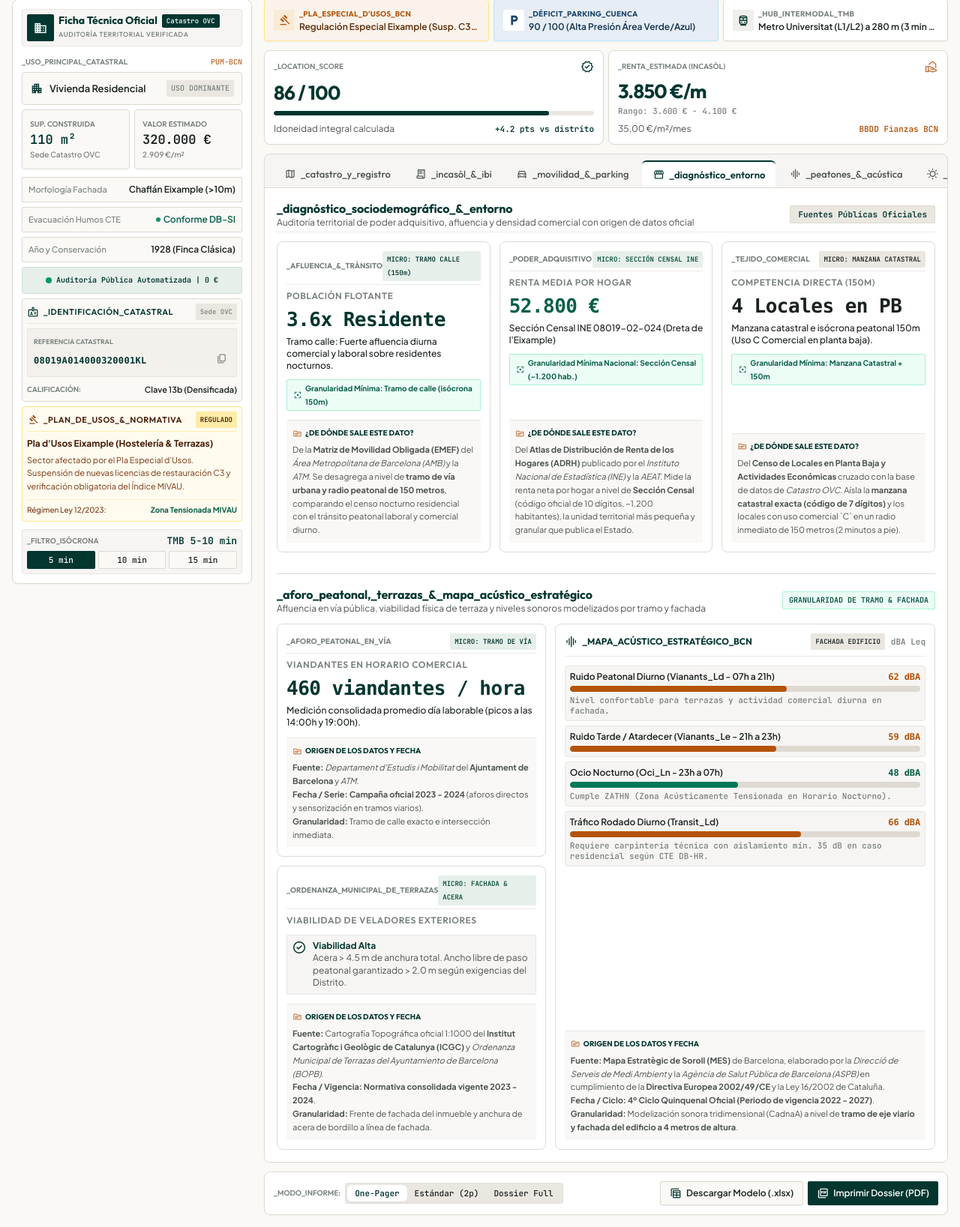
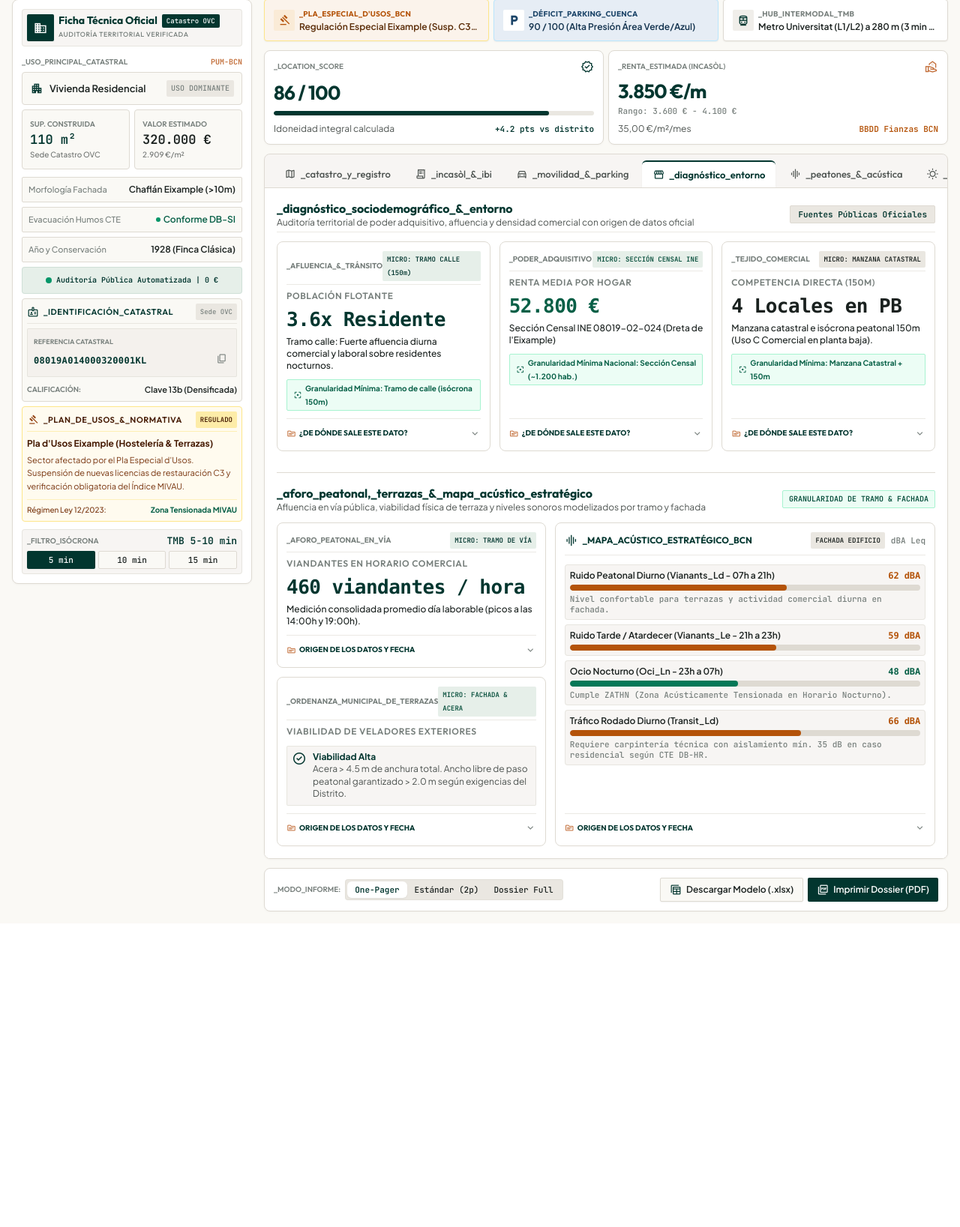
Before and after one commit to friaseus-coder/bcn-location-copilot, a Python web app: template templates/index.html in a window 1280 px wide, after a click that opens the changed part. Shown: the part 81-1718 px from the top of the page at 75% size. After the commit the page ends 1298 px from the top, so only its background shows below. Run offline with Jinja, Linux system fonts and the light colour scheme; the template is opened without the code that fills it, so the values that code supplies are empty; some libraries are stand-ins or nearby versions.

Commit message:
feat: convertir explicaciones de origen de datos en desplegables interactivos compactos

```diff
--- a/templates/index.html
+++ b/templates/index.html
@@ -1172,15 +1172,18 @@
                           <span>Granularidad Mínima: Tramo de calle (isócrona 150m)</span>
                         </div>
                       </div>
-                      <div class="mt-3 pt-2 border-t border-sandstone-border/60 flex flex-col gap-1 bg-stone-surface/30 p-2 rounded">
-                        <span class="text-[10px] font-bold text-primary uppercase font-label-caps flex items-center gap-1">
+                      <details class="group mt-2.5 pt-2 border-t border-sandstone-border/60 cursor-pointer">
+                        <summary class="list-none flex items-center justify-between text-[10px] font-bold text-primary uppercase font-label-caps hover:text-terracotta-accent transition-colors select-none py-0.5">
+                          <span class="flex items-center gap-1">
                             <span class="material-symbols-outlined text-[13px] text-terracotta-accent">source</span>
                             <span>¿De dónde sale este dato?</span>
                           </span>
-                        <p class="text-[11px] text-on-surface-variant leading-relaxed">
+                          <span class="material-symbols-outlined text-[15px] text-outline transition-transform duration-200 group-open:rotate-180">expand_more</span>
+                        </summary>
+                        <div class="mt-1.5 p-2 rounded bg-stone-surface/50 border border-sandstone-border/50 text-[11px] text-on-surface-variant leading-relaxed">
                           De la <strong>Matriz de Movilidad Obligada (EMEF)</strong> del <em>Área Metropolitana de Barcelona (AMB)</em> y la <em>ATM</em>. Se desagrega a nivel de <strong>tramo de vía urbana y radio peatonal de 150 metros</strong>, comparando el censo nocturno residencial con el tránsito peatonal laboral y comercial diurno.
-                        </p>
-                      </div>
+                        </div>
+                      </details>
                     </div>
 
                     <!-- Tarjeta 2: Renta Media Hogar (INE) -->
@@ -1200,15 +1203,18 @@
                           <span>Granularidad Mínima Nacional: Sección Censal (~1.200 hab.)</span>
                         </div>
                       </div>
-                      <div class="mt-3 pt-2 border-t border-sandstone-border/60 flex flex-col gap-1 bg-stone-surface/30 p-2 rounded">
-                        <span class="text-[10px] font-bold text-primary uppercase font-label-caps flex items-center gap-1">
+                      <details class="group mt-2.5 pt-2 border-t border-sandstone-border/60 cursor-pointer">
+                        <summary class="list-none flex items-center justify-between text-[10px] font-bold text-primary uppercase font-label-caps hover:text-terracotta-accent transition-colors select-none py-0.5">
+                          <span class="flex items-center gap-1">
                             <span class="material-symbols-outlined text-[13px] text-terracotta-accent">source</span>
                             <span>¿De dónde sale este dato?</span>
                           </span>
-                        <p class="text-[11px] text-on-surface-variant leading-relaxed">
+                          <span class="material-symbols-outlined text-[15px] text-outline transition-transform duration-200 group-open:rotate-180">expand_more</span>
+                        </summary>
+                        <div class="mt-1.5 p-2 rounded bg-stone-surface/50 border border-sandstone-border/50 text-[11px] text-on-surface-variant leading-relaxed">
                           Del <strong>Atlas de Distribución de Renta de los Hogares (ADRH)</strong> publicado por el <em>Instituto Nacional de Estadística (INE)</em> y la <em>AEAT</em>. Mide la renta neta por hogar a nivel de <strong>Sección Censal</strong> (código oficial de 10 dígitos, ~1.200 habitantes), la unidad territorial más pequeña y granular que publica el Estado.
-                        </p>
-                      </div>
+                        </div>
+                      </details>
                     </div>
 
                     <!-- Tarjeta 3: Competencia Directa (150m) -->
@@ -1228,15 +1234,18 @@
                           <span>Granularidad Mínima: Manzana Catastral + 150m</span>
                         </div>
                       </div>
-                      <div class="mt-3 pt-2 border-t border-sandstone-border/60 flex flex-col gap-1 bg-stone-surface/30 p-2 rounded">
-                        <span class="text-[10px] font-bold text-primary uppercase font-label-caps flex items-center gap-1">
+                      <details class="group mt-2.5 pt-2 border-t border-sandstone-border/60 cursor-pointer">
+                        <summary class="list-none flex items-center justify-between text-[10px] font-bold text-primary uppercase font-label-caps hover:text-terracotta-accent transition-colors select-none py-0.5">
+                          <span class="flex items-center gap-1">
                             <span class="material-symbols-outlined text-[13px] text-terracotta-accent">source</span>
                             <span>¿De dónde sale este dato?</span>
                           </span>
-                        <p class="text-[11px] text-on-surface-variant leading-relaxed">
+                          <span class="material-symbols-outlined text-[15px] text-outline transition-transform duration-200 group-open:rotate-180">expand_more</span>
+                        </summary>
+                        <div class="mt-1.5 p-2 rounded bg-stone-surface/50 border border-sandstone-border/50 text-[11px] text-on-surface-variant leading-relaxed">
                           Del <strong>Censo de Locales en Planta Baja y Actividades Económicas</strong> cruzado con la base de datos de <em>Catastro OVC</em>. Aísla la <strong>manzana catastral exacta (código de 7 dígitos)</strong> y los locales con uso comercial `C` en un radio inmediato de 150 metros (2 minutos a pie).
-                        </p>
-                      </div>
+                        </div>
+                      </details>
                     </div>
 
                   </div>
@@ -1267,19 +1276,22 @@
                             Medición consolidada promedio día laborable (picos a las 14:00h y 19:00h).
                           </span>
                         </div>
-                        <div class="mt-3 pt-2 border-t border-sandstone-border/60 flex flex-col gap-1 bg-stone-surface/30 p-2 rounded">
-                          <span class="text-[10px] font-bold text-primary uppercase font-label-caps flex items-center gap-1">
+                        <details class="group mt-2.5 pt-2 border-t border-sandstone-border/60 cursor-pointer">
+                          <summary class="list-none flex items-center justify-between text-[10px] font-bold text-primary uppercase font-label-caps hover:text-terracotta-accent transition-colors select-none py-0.5">
+                            <span class="flex items-center gap-1">
                               <span class="material-symbols-outlined text-[13px] text-terracotta-accent">source</span>
                               <span>Origen de los datos y fecha</span>
                             </span>
-                          <p class="text-[11px] text-on-surface-variant leading-relaxed">
+                            <span class="material-symbols-outlined text-[15px] text-outline transition-transform duration-200 group-open:rotate-180">expand_more</span>
+                          </summary>
+                          <div class="mt-1.5 p-2 rounded bg-stone-surface/50 border border-sandstone-border/50 text-[11px] text-on-surface-variant leading-relaxed">
                             <strong>Fuente:</strong> <em>Departament d'Estudis i Mobilitat</em> del <strong>Ajuntament de Barcelona</strong> y <em>ATM</em>.
                             <br>
                             <strong>Fecha / Serie:</strong> <strong>Campaña oficial 2023 - 2024</strong> (aforos directos y sensorización en tramos viarios).
                             <br>
                             <strong>Granularidad:</strong> Tramo de calle exacto e intersección inmediata.
-                          </p>
-                        </div>
+                          </div>
+                        </details>
                       </div>
 
                       <!-- Ordenanza Municipal de Terrazas -->
@@ -1300,19 +1312,22 @@
                             </div>
                           </div>
                         </div>
-                        <div class="mt-3 pt-2 border-t border-sandstone-border/60 flex flex-col gap-1 bg-stone-surface/30 p-2 rounded">
-                          <span class="text-[10px] font-bold text-primary uppercase font-label-caps flex items-center gap-1">
+                        <details class="group mt-2.5 pt-2 border-t border-sandstone-border/60 cursor-pointer">
+                          <summary class="list-none flex items-center justify-between text-[10px] font-bold text-primary uppercase font-label-caps hover:text-terracotta-accent transition-colors select-none py-0.5">
+                            <span class="flex items-center gap-1">
                               <span class="material-symbols-outlined text-[13px] text-terracotta-accent">source</span>
                               <span>Origen de los datos y fecha</span>
                             </span>
-                          <p class="text-[11px] text-on-surface-variant leading-relaxed">
+                            <span class="material-symbols-outlined text-[15px] text-outline transition-transform duration-200 group-open:rotate-180">expand_more</span>
+                          </summary>
+                          <div class="mt-1.5 p-2 rounded bg-stone-surface/50 border border-sandstone-border/50 text-[11px] text-on-surface-variant leading-relaxed">
                             <strong>Fuente:</strong> Cartografía Topográfica oficial 1:1000 del <strong>Institut Cartogràfic i Geològic de Catalunya (ICGC)</strong> y <em>Ordenanza Municipal de Terrazas del Ayuntamiento de Barcelona (BOPB)</em>.
                             <br>
                             <strong>Fecha / Vigencia:</strong> <strong>Normativa consolidada vigente 2023 - 2024</strong>.
                             <br>
                             <strong>Granularidad:</strong> Frente de fachada del inmueble y anchura de acera de bordillo a línea de fachada.
-                          </p>
-                        </div>
+                          </div>
+                        </details>
                       </div>
 
                     </div>
@@ -1385,19 +1400,22 @@
                         </div>
                       </div>
 
-                      <div class="mt-3 pt-2 border-t border-sandstone-border/60 flex flex-col gap-1 bg-stone-surface/30 p-2 rounded">
-                        <span class="text-[10px] font-bold text-primary uppercase font-label-caps flex items-center gap-1">
+                      <details class="group mt-2.5 pt-2 border-t border-sandstone-border/60 cursor-pointer">
+                        <summary class="list-none flex items-center justify-between text-[10px] font-bold text-primary uppercase font-label-caps hover:text-terracotta-accent transition-colors select-none py-0.5">
+                          <span class="flex items-center gap-1">
                             <span class="material-symbols-outlined text-[13px] text-terracotta-accent">source</span>
                             <span>Origen de los datos y fecha</span>
                           </span>
-                        <p class="text-[11px] text-on-surface-variant leading-relaxed">
+                          <span class="material-symbols-outlined text-[15px] text-outline transition-transform duration-200 group-open:rotate-180">expand_more</span>
+                        </summary>
+                        <div class="mt-1.5 p-2 rounded bg-stone-surface/50 border border-sandstone-border/50 text-[11px] text-on-surface-variant leading-relaxed">
                           <strong>Fuente:</strong> <strong>Mapa Estratègic de Soroll (MES)</strong> de Barcelona, elaborado por la <em>Direcció de Serveis de Medi Ambient</em> y la <em>Agència de Salut Pública de Barcelona (ASPB)</em> en cumplimiento de la <strong>Directiva Europea 2002/49/CE</strong> y la Ley 16/2002 de Cataluña.
                           <br>
                           <strong>Fecha / Ciclo:</strong> <strong>4º Ciclo Quinquenal Oficial (Periodo de vigencia 2022 - 2027)</strong>.
                           <br>
                           <strong>Granularidad:</strong> Modelización sonora tridimensional (CadnaA) a nivel de <strong>tramo de eje viario y fachada del edificio a 4 metros de altura</strong>.
-                        </p>
-                      </div>
+                        </div>
+                      </details>
                     </div>
 
                   </div>
```
Lines whose indentation alone changed are shown as unchanged.
